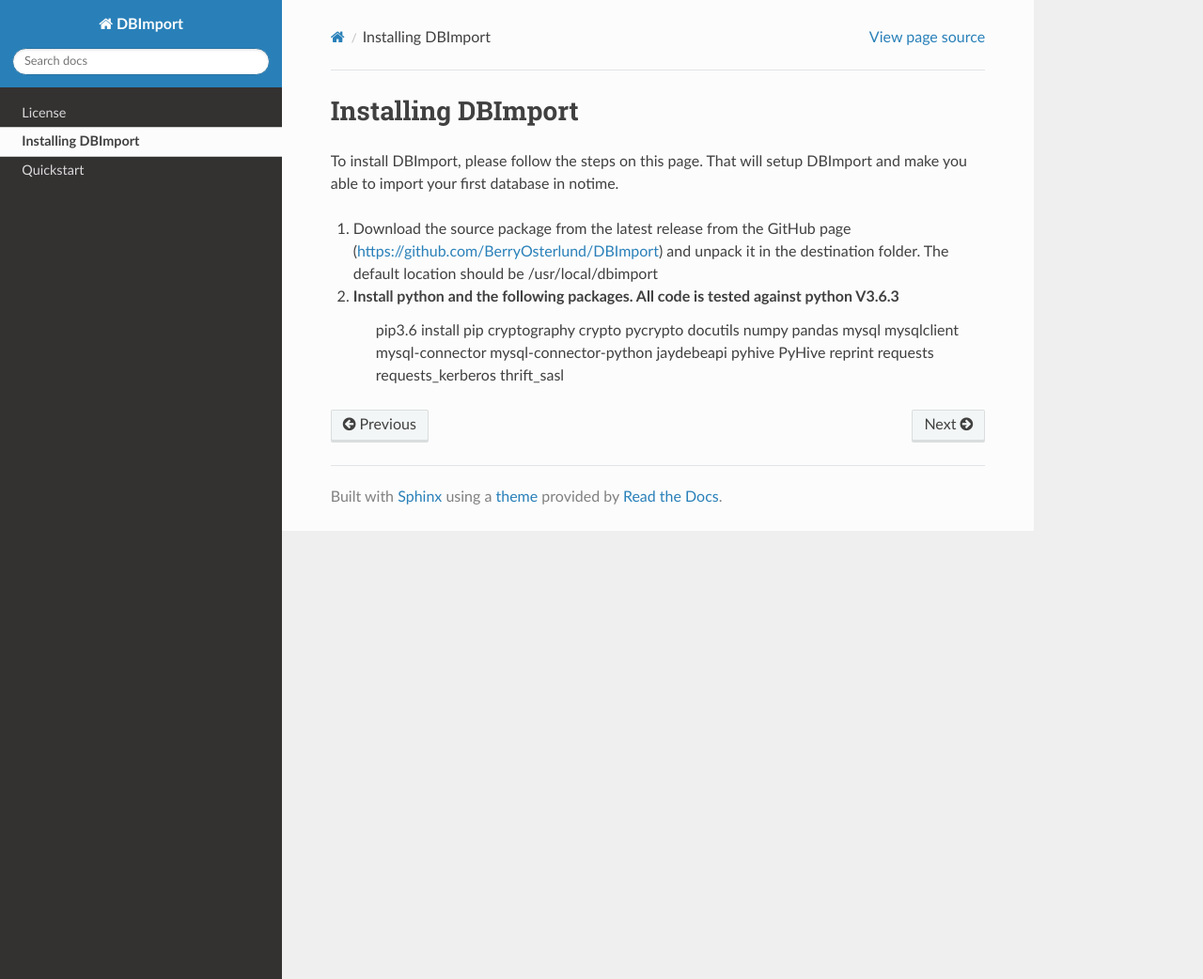
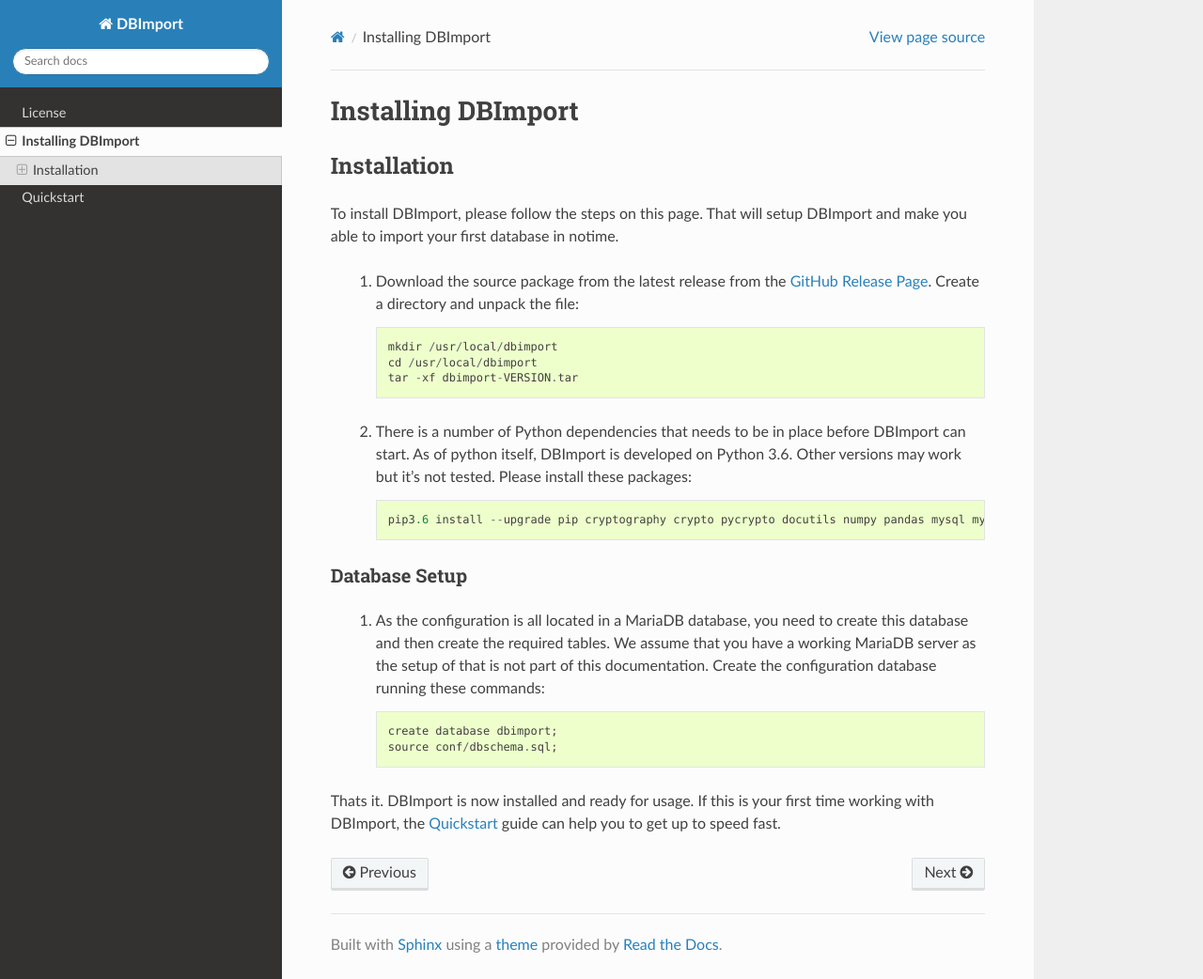
Before and after one commit to Middlecon/DBImport, a Sphinx documentation site: the page built from docs/install.rst, in a window 1280 px wide and 1042 px high. Shown: the whole window at 94% size. Built offline with Sphinx 7.4.7 and the Read the Docs theme 2.0.0, drawn with Linux system fonts in a browser that asks for light colours.

Commit message:
Installation documentation

```diff
--- a/docs/install.rst
+++ b/docs/install.rst
@@ -1,9 +1,31 @@
 Installing DBImport
 ===================
 
+Installation
+------------
+
 To install DBImport, please follow the steps on this page. That will setup DBImport and make you able to import your first database in notime.
 
-1. Download the source package from the latest release from the GitHub page (https://github.com/BerryOsterlund/DBImport) and unpack it in the destination folder. The default location should be /usr/local/dbimport
+ #. Download the source package from the latest release from the `GitHub Release Page <https://github.com/BerryOsterlund/DBImport/releases>`_. Create a directory and unpack the file::
 
-2. Install python and the following packages. All code is tested against python V3.6.3
-    pip3.6 install pip cryptography crypto pycrypto docutils numpy pandas mysql mysqlclient mysql-connector mysql-connector-python jaydebeapi pyhive PyHive reprint requests requests_kerberos thrift_sasl
+        mkdir /usr/local/dbimport
+        cd /usr/local/dbimport
+        tar -xf dbimport-VERSION.tar
+
+
+ #. There is a number of Python dependencies that needs to be in place before DBImport can start. As of python itself, DBImport is developed on Python 3.6. Other versions may work but it's not tested. Please install these packages::
+
+        pip3.6 install --upgrade pip cryptography crypto pycrypto docutils numpy pandas mysql mysqlclient mysql-connector mysql-connector-python jaydebeapi pyhive PyHive reprint requests requests_kerberos thrift_sasl
+
+
+Database Setup
+^^^^^^^^^^^^^^
+
+ #. As the configuration is all located in a MariaDB database, you need to create this database and then create the required tables. We assume that you have a working MariaDB server as the setup of that is not part of this documentation.
+    Create the configuration database running these commands::
+
+        create database dbimport;
+        source conf/dbschema.sql;
+
+
+Thats it. DBImport is now installed and ready for usage. If this is your first time working with DBImport, the :doc:`quickstart` guide can help you to get up to speed fast.
```
Also changed, not shown: docs/quickstart.rst (+5 -3 lines).
